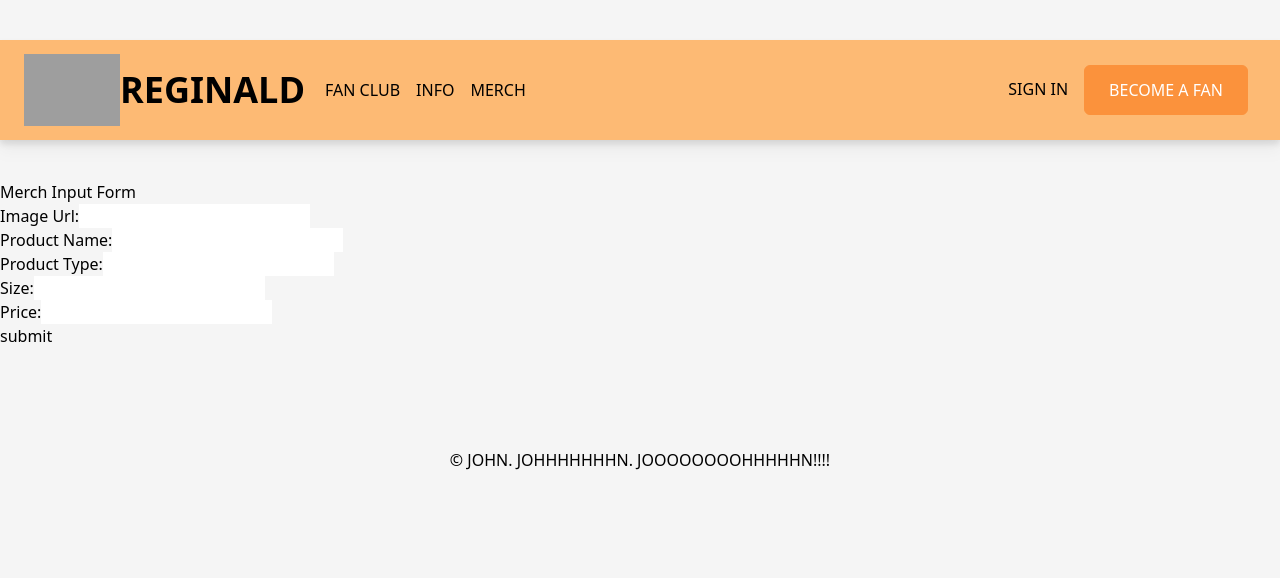
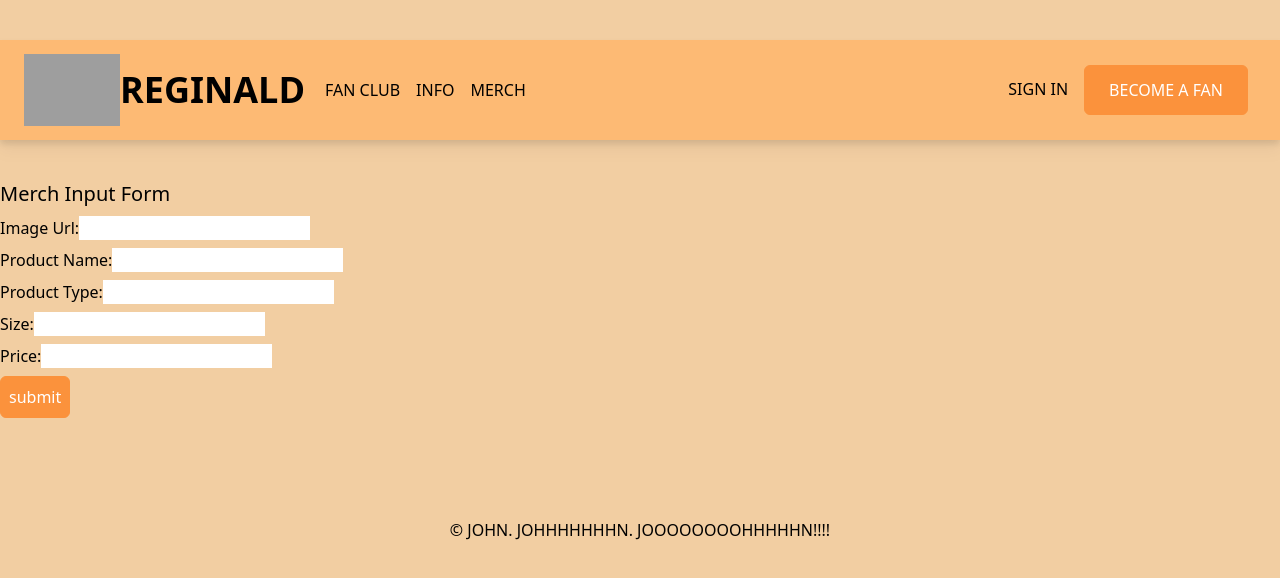
Before and after one commit to jdmaras/reginald-solo-proj, a React (Create React App) app: page /#/merchadminview in a window 1280 px wide. Shown: the top 578 px of the page. Built offline with nearby package versions, Linux system fonts and the light colour scheme; no server answers; grey boxes are pictures that could not be loaded.

Commit message:
did a little css to make things less chaotic

```diff
--- a/src/components/App/App.css
+++ b/src/components/App/App.css
@@ -1,8 +1,8 @@
-.homeText{
-  text-shadow: rgb(0, 0, 0) -2px 5px 20px;
+.homeText:hover {
+  text-shadow: #ffadad 5px 0 10px;
 }
 body {
-  background-color: whitesmoke;
+  background-color: #F2CEA2;
 }
 .registerFormContainer{
   display: flex;
--- a/src/components/DeleteButton/DeleteButton.jsx
+++ b/src/components/DeleteButton/DeleteButton.jsx
@@ -12,7 +12,8 @@ function DeleteButton({itemId}){
     }
     return (
         <>
-        <button onClick={handleClick}>DELETE</button>
+        <button  className="text-white border mt-2 bg-orange-400 border-orange-400
+    hover:bg-transparent hover:text-orange-500 rounded-md px-2 py-2" onClick={handleClick}>Delete</button>
         </>
     )
 }
--- a/src/components/MerchAdminView/MerchAdminView.jsx
+++ b/src/components/MerchAdminView/MerchAdminView.jsx
@@ -31,8 +31,9 @@ export const MerchAdminView = () => {
 //Dispatching all the inputs over to the saga
 
   return (
+    <div className='md:container md:mx-auto '>
     <form className="merchInputForm" onSubmit={appendMerchToDb}>
-    <h3>Merch Input Form</h3>
+    <div className="text-xl mb-2">Merch Input Form</div>
     <div>
       <label htmlFor="url">
         Image Url:
@@ -44,6 +45,7 @@ export const MerchAdminView = () => {
       />
        </label>
     </div>
+    <div className='my-2'>
     <div>
       <label htmlFor="product_name">
         Product Name:
@@ -54,6 +56,7 @@ export const MerchAdminView = () => {
       onChange={(event) => setProductName(event.target.value)}
       />
        </label>
+    </div>
     </div>
     <div>
       <label htmlFor="product_type">
@@ -66,6 +69,7 @@ export const MerchAdminView = () => {
       />
        </label>
     </div>
+    <div className='my-2'>
     <div>
       <label htmlFor="size">
         Size:
@@ -76,6 +80,7 @@ export const MerchAdminView = () => {
       onChange={(event) => setSize(event.target.value)}
       />
        </label>
+    </div>
     </div>
     <div>
       <label htmlFor="price">
@@ -90,8 +95,10 @@ export const MerchAdminView = () => {
        </label>
     </div>
     {/* forms you can put in an input incase you hit enter so that it submits */}
-      <input type="submit" value="submit" />
+      <input className="text-white border mt-2 bg-orange-400 border-orange-400
+    hover:bg-transparent hover:text-orange-500 rounded-md px-2 py-2" type="submit" value="submit" />
     </form>
+    </div>
 
 
   )
--- a/src/components/MerchCartView/MerchCartView.jsx
+++ b/src/components/MerchCartView/MerchCartView.jsx
@@ -37,7 +37,8 @@ function MerchCartView(){
   }
 
   return (
-    <div>
+    <div className='flex'>
+      <div className='content-center '>
       <h2>MerchCartView</h2>
       <h4>Cart: {cart.length} Price: ${addUpPrices(cart)}</h4>
         <ul>
@@ -52,7 +53,9 @@ function MerchCartView(){
               )
             })}
         </ul>
-      <button onClick={appendToDb}>Checkout</button>
+      <button className="text-white border mt-2 bg-orange-400 border-orange-400
+    hover:bg-transparent hover:text-orange-500 rounded-md px-2 py-2" onClick={appendToDb}>Checkout</button>
+    </div>
     </div>
   )
 }
--- a/src/components/MerchStore/AddToCart.jsx
+++ b/src/components/MerchStore/AddToCart.jsx
@@ -17,7 +17,8 @@ function AddToCart({item}){
 
     return(
         <>
-        <button id={item.id} onClick={addToCart}>Add To Cart</button>
+        <button className="text-white border mt-2 bg-orange-400 border-orange-400
+    hover:bg-transparent hover:text-orange-500 rounded-md px-2 py-2" id={item.id} onClick={addToCart}>Add To Cart</button>
         </>
     )
 }
--- a/src/components/MerchStore/MerchStore.jsx
+++ b/src/components/MerchStore/MerchStore.jsx
@@ -56,7 +56,8 @@ function MerchStore() {
 
     </div>
     <div>
-        <Link to="/merchcartview">Proceed To Checkout</Link>
+        <Link to="/merchcartview" className="text-white border mt-2 bg-orange-400 border-orange-400
+    hover:bg-transparent hover:text-orange-500 rounded-md px-2 py-2">Proceed To Checkout</Link>
     </div>
     </>
   )
--- a/src/components/NavigationReg/NavigationReg.jsx
+++ b/src/components/NavigationReg/NavigationReg.jsx
@@ -1,5 +1,4 @@
 import React, {useState} from 'react';
-import {MenuIcon, XIcon} from '@heroicons/react/outline';
 import { Link } from 'react-router-dom';
 import './NavigationReg.css';
 import { useSelector } from 'react-redux'
@@ -8,10 +7,6 @@ import { useSelector } from 'react-redux'
 export const NavigationReg = () => {
   const user = useSelector((store) => store.user);
 
-  const [nav, setNav ] = useState(false)
-    // when you click the handle click, it sets to opposite of false that the state is set at
-    // then it drops down the mobile side app
-    const handleClick = () => setNav(!nav)
   return (
     <div className='w-screen h-[100px] my-10 bg-orange-300 drop-shadow-lg'>
         {/* this is the container px-10 is the padding on each side to be 10 */}
@@ -21,7 +16,7 @@ export const NavigationReg = () => {
               <Link to="/home">
                 <div className='w-24 relative'>
                     <img src="https://i.imgur.com/UCmrBSS.png" />
-                        <div className="opacity-0 hover:opacity-100 duration-300 absolute mt-14 inset-2 items-center text-2xl p-4 text-orange-400 font-bold">
+                        <div className="opacity-0 hover:opacity-100 duration-300 absolute mt-14 inset-2 items-center text-2xl p-4 text-black font-bold">
                             <p className='homeText'>HOME</p>
                         </div>
 
--- a/src/components/RegisterForm/RegisterForm.jsx
+++ b/src/components/RegisterForm/RegisterForm.jsx
@@ -84,7 +84,8 @@ function RegisterForm() {
       </div>
 
       <div>
-        <input className="btn" type="submit" name="submit" value="Register" />
+        <input className="btn text-white border mt-2 bg-orange-400 border-orange-400
+    hover:bg-transparent hover:text-orange-500 rounded-md px-2 py-2" type="submit" name="submit" value="Register" />
       </div>
     </form>
   );
```
Also changed, not shown: 1 other file (tests, documents, lock files or other folders).
